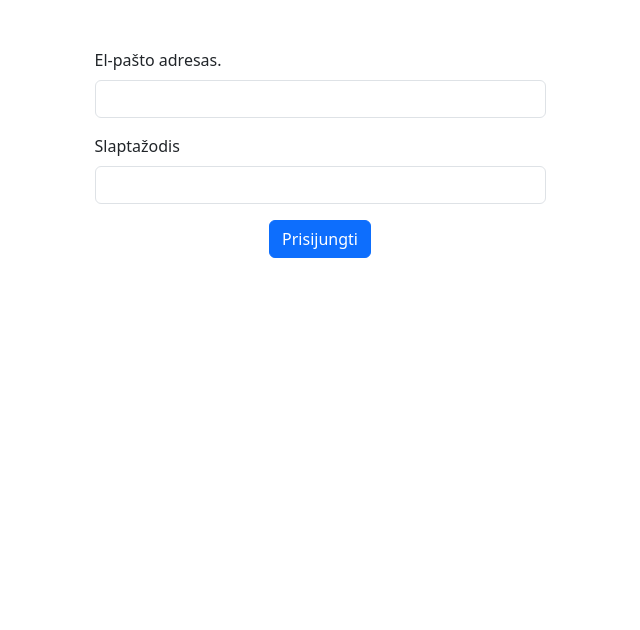
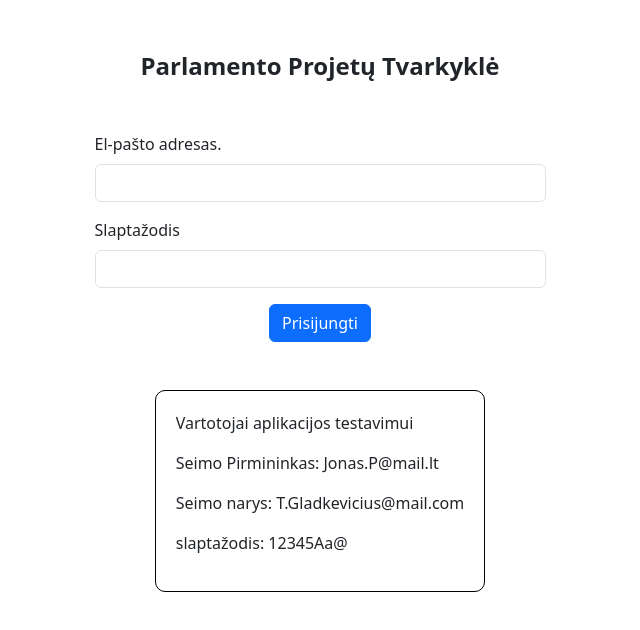
Before and after one commit to Rastelis/baigiamasis, a React (Vite) app in the folder client/: page / in a window 1280 px wide. Shown: the top 630 px of the page, without its empty margins (320-960 px from the left). Built offline with nearby package versions, Linux system fonts and the light colour scheme; no server answers.

Commit message:
created css for loggin page, added box with login data for user testing

```diff
--- a/client/src/pages/LoggIn.jsx
+++ b/client/src/pages/LoggIn.jsx
@@ -2,6 +2,8 @@ import axios from "axios";
 import MainContext from '../context/Main.jsx'
 import { useContext, useState } from "react";
 import { redirect, useNavigate } from "react-router-dom";
+
+import style from './Loggin.module.css'
 
 
 
@@ -11,7 +13,7 @@ export default function LoggIn() {
   const navigate = useNavigate()
 
   if (user) {
-    console.log("should redirect")
+    // console.log("should redirect")
     navigate('/pagrindinis')
   }
 
@@ -34,6 +36,9 @@ export default function LoggIn() {
   return (
     <div>
       <div className="container">
+        <div className="d-flex justify-content-center pt-5">
+          <div className={style.title}>Parlamento Projetų Tvarkyklė</div>
+        </div>
         <div className="row d-flex justify-content-center">
           <div className="col-5">
             <form
@@ -86,6 +91,17 @@ export default function LoggIn() {
             </div>
           </div>
         </div>
+
+        <div>
+          <div className="d-flex align-items-center flex-column pt-5 ">
+            <div className={style.login_test}>
+              <p>Vartotojai aplikacijos testavimui</p>
+              <p>Seimo Pirmininkas: Jonas.P@mail.lt</p>
+              <p>Seimo narys: T.Gladkevicius@mail.com</p>
+              <p>slaptažodis: 12345Aa@</p>
+            </div>
+          </div>
+        </div>
       </div>
     </div>
   )
--- /dev/null
+++ b/client/src/pages/Loggin.module.css
@@ -0,0 +1,10 @@
+.title {
+  font-weight: 600;
+  font-size: 24px;
+}
+
+.login_test {
+  border: 1px solid black;
+  padding: 20px;
+  border-radius: 10px;
+}
```
